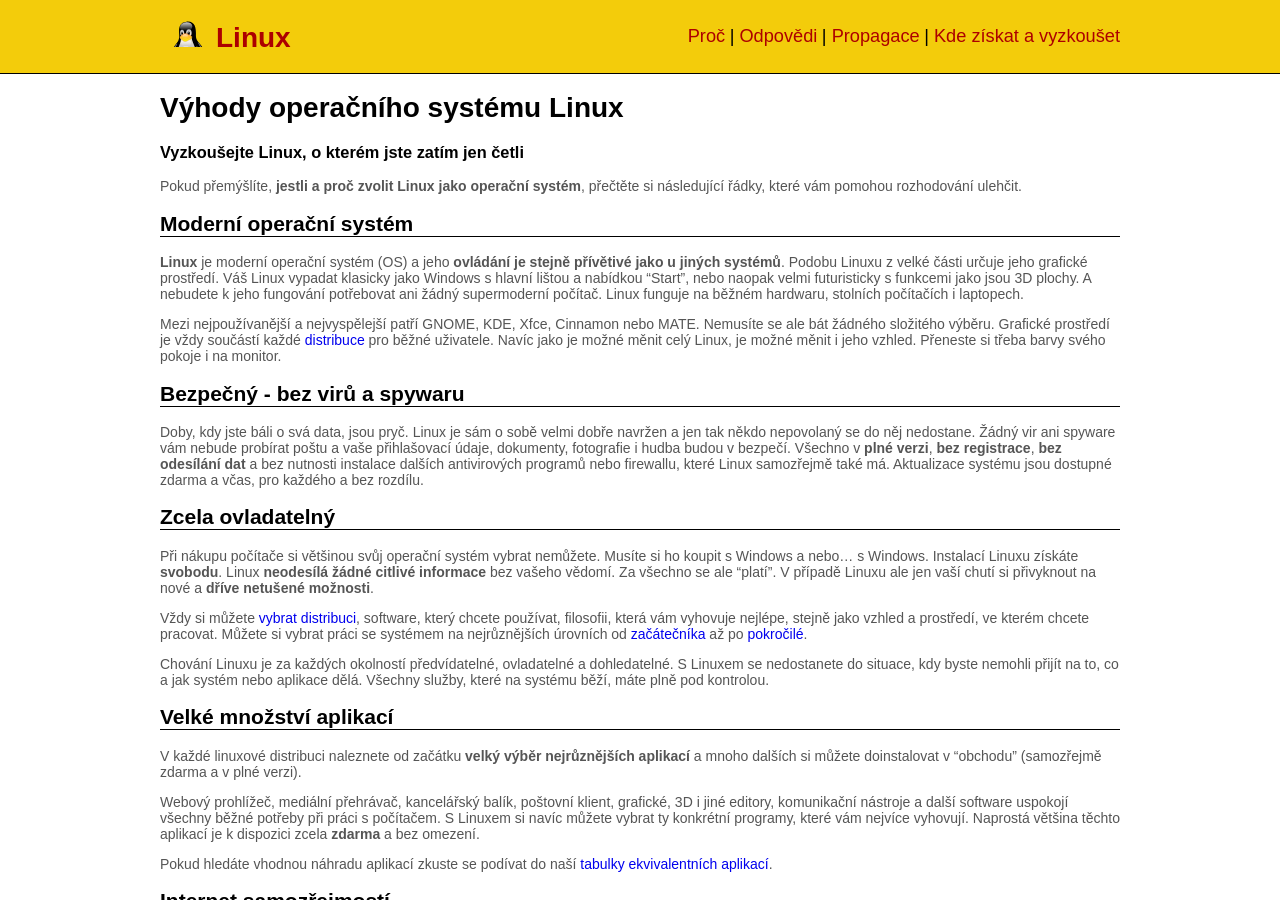
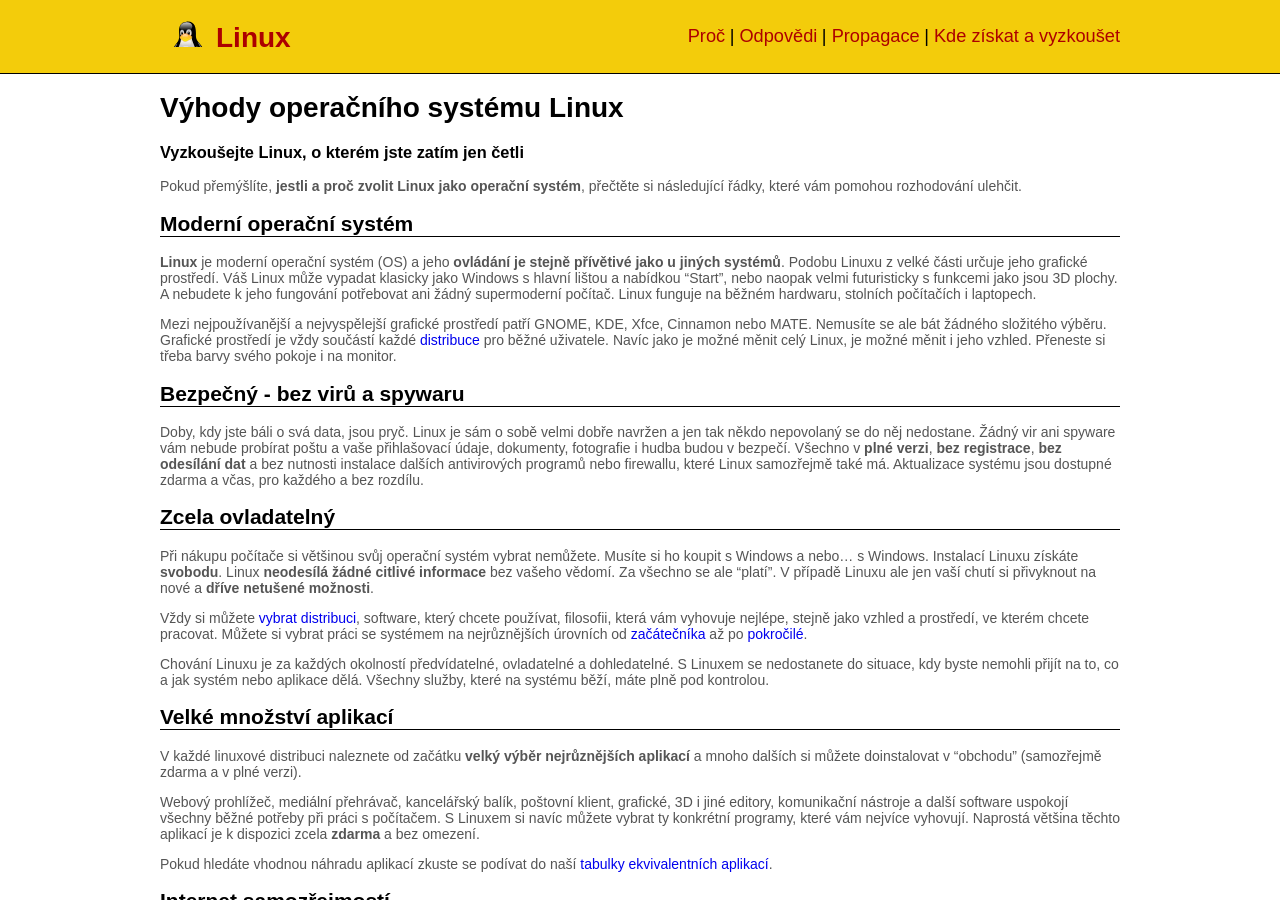
Before and after one commit to MikkCZ/plc, a Jekyll site: the page built from _pages/index.md, in a window 1280 px wide and 900 px high. Built offline with Jekyll 4.4.1, drawn with Linux system fonts in a browser that asks for light colours.

Commit message:
Korektury index.md

```diff
--- a/_pages/index.md
+++ b/_pages/index.md
@@ -11,9 +11,9 @@
 Pokud přemýšlíte, **jestli a proč zvolit Linux jako operační systém**, přečtěte si následující řádky, které vám pomohou rozhodování ulehčit.
 
 ## Moderní operační systém
-**Linux** je moderní operační systém (OS) a jeho **ovládání je stejně přívětivé jako u jiných systémů**. Podobu Linuxu z velké části určuje jeho grafické prostředí. Váš Linux vypadat klasicky jako Windows s hlavní lištou a nabídkou "Start", nebo naopak velmi futuristicky s funkcemi jako jsou 3D plochy. A nebudete k jeho fungování potřebovat ani žádný supermoderní počítač. Linux funguje na běžném hardwaru, stolních počítačích i laptopech.
+**Linux** je moderní operační systém (OS) a jeho **ovládání je stejně přívětivé jako u jiných systémů**. Podobu Linuxu z velké části určuje jeho grafické prostředí. Váš Linux může vypadat klasicky jako Windows s hlavní lištou a nabídkou "Start", nebo naopak velmi futuristicky s funkcemi jako jsou 3D plochy. A nebudete k jeho fungování potřebovat ani žádný supermoderní počítač. Linux funguje na běžném hardwaru, stolních počítačích i laptopech.
 
-Mezi nejpoužívanější a nejvyspělejší patří GNOME, KDE, Xfce, Cinnamon nebo MATE. Nemusíte se ale bát žádného složitého výběru. Grafické prostředí je vždy součástí každé [distribuce]({{ site.baseurl }}{% link _pages/kde-ziskat.md %}) pro běžné uživatele. Navíc jako je možné měnit celý Linux, je možné měnit i jeho vzhled. Přeneste si třeba barvy svého pokoje i na monitor.
+Mezi nejpoužívanější a nejvyspělejší grafické prostředí patří GNOME, KDE, Xfce, Cinnamon nebo MATE. Nemusíte se ale bát žádného složitého výběru. Grafické prostředí je vždy součástí každé [distribuce]({{ site.baseurl }}{% link _pages/kde-ziskat.md %}) pro běžné uživatele. Navíc jako je možné měnit celý Linux, je možné měnit i jeho vzhled. Přeneste si třeba barvy svého pokoje i na monitor.
 
 ## Bezpečný - bez virů a spywaru
 Doby, kdy jste báli o svá data, jsou pryč. Linux je sám o sobě velmi dobře navržen a jen tak někdo nepovolaný se do něj nedostane. Žádný vir ani spyware vám nebude probírat poštu a vaše přihlašovací údaje, dokumenty, fotografie i hudba budou v bezpečí. Všechno v **plné verzi**, **bez registrace**, **bez odesílání dat** a bez nutnosti instalace dalších antivirových programů nebo firewallu, které Linux samozřejmě také má. Aktualizace systému jsou dostupné zdarma a včas, pro každého a bez rozdílu.
```
